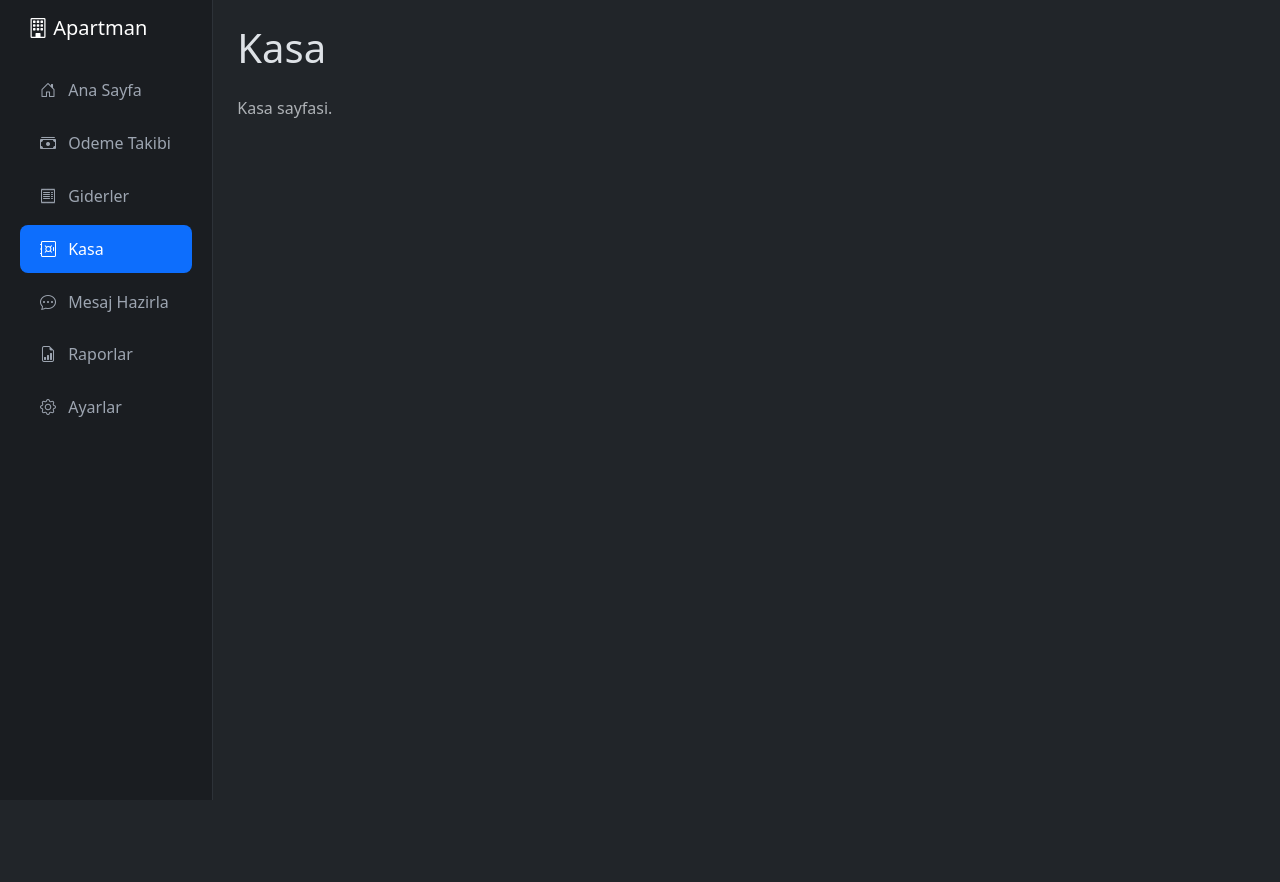
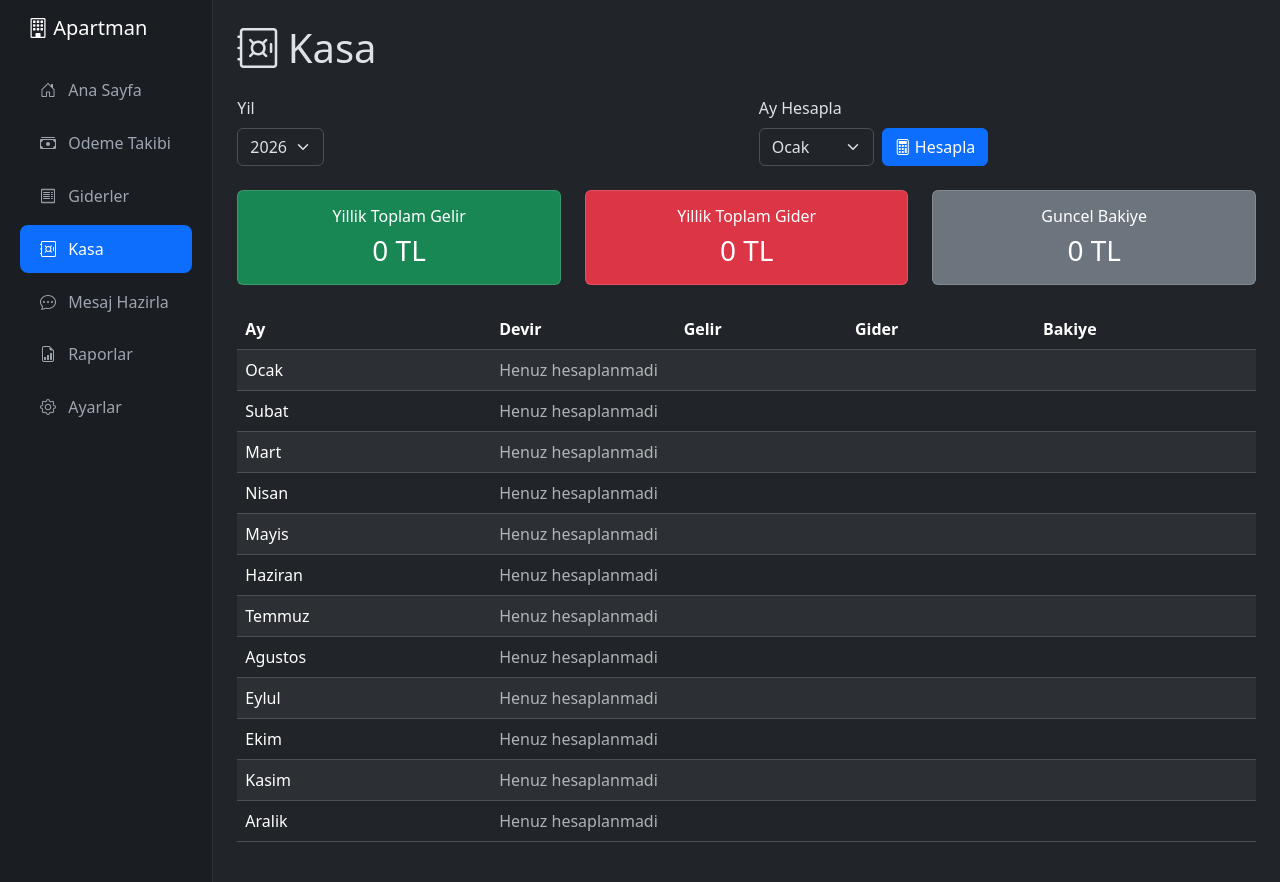
Before and after one commit to enes-ak/apartment-management, a Flask app: page /kasa/ in a window 1280 px wide. Before the commit the page ends 800 px from the top, so only its background shows below. Run offline with Flask 3, Linux system fonts and the light colour scheme.

Commit message:
feat: kasa servisi ve sayfasi - aylik gelir/gider hesaplama ve yillik ozet
Co-Authored-By: Claude Opus 4.6 (1M context) <noreply@anthropic.com>

```diff
--- a/routes/kasa.py
+++ b/routes/kasa.py
@@ -1,8 +1,36 @@
-from flask import Blueprint, render_template
+from datetime import datetime
+from flask import Blueprint, render_template, request, redirect, url_for, flash
+from models import Kasa
+from services.kasa_servisi import kasa_hesapla, yillik_kasa
 
 bp = Blueprint('kasa', __name__, url_prefix='/kasa')
 
+AY_ISIMLERI = {
+    1: 'Ocak', 2: 'Subat', 3: 'Mart', 4: 'Nisan',
+    5: 'Mayis', 6: 'Haziran', 7: 'Temmuz', 8: 'Agustos',
+    9: 'Eylul', 10: 'Ekim', 11: 'Kasim', 12: 'Aralik'
+}
 
 @bp.route('/')
 def index():
-    return render_template('kasa.html')
+    now = datetime.now()
+    yil = request.args.get('yil', now.year, type=int)
+    kayitlar = yillik_kasa(yil)
+    toplam_gelir = sum(k.toplam_gelir for k in kayitlar if k)
+    toplam_gider = sum(k.toplam_gider for k in kayitlar if k)
+    son_bakiye = 0
+    for k in reversed(kayitlar):
+        if k:
+            son_bakiye = k.bakiye
+            break
+    return render_template('kasa.html', kayitlar=kayitlar, yil=yil,
+                           toplam_gelir=toplam_gelir, toplam_gider=toplam_gider,
+                           son_bakiye=son_bakiye, ay_isimleri=AY_ISIMLERI)
+
+@bp.route('/hesapla', methods=['POST'])
+def hesapla():
+    yil = request.form.get('yil', type=int)
+    ay = request.form.get('ay', type=int)
+    kasa_hesapla(yil, ay)
+    flash(f'{AY_ISIMLERI[ay]} {yil} kasa durumu hesaplandi.', 'success')
+    return redirect(url_for('kasa.index', yil=yil))
--- /dev/null
+++ b/services/kasa_servisi.py
@@ -0,0 +1,36 @@
+from database import db
+from models import Kasa, Odeme, Gider, AidatAyari
+
+
+def kasa_hesapla(yil, ay):
+    aidat = AidatAyari.guncel_miktar()
+    odenen_sayisi = Odeme.query.filter_by(yil=yil, ay=ay, odendi=True).count()
+    toplam_gelir = odenen_sayisi * aidat
+    giderler = Gider.query.filter_by(yil=yil, ay=ay).all()
+    toplam_gider = sum(g.tutar for g in giderler)
+    devir = 0
+    if ay == 1:
+        onceki = Kasa.query.filter_by(yil=yil - 1, ay=12).first()
+    else:
+        onceki = Kasa.query.filter_by(yil=yil, ay=ay - 1).first()
+    if onceki:
+        devir = onceki.bakiye
+    bakiye = devir + toplam_gelir - toplam_gider
+    kasa = Kasa.query.filter_by(yil=yil, ay=ay).first()
+    if kasa is None:
+        kasa = Kasa(yil=yil, ay=ay)
+        db.session.add(kasa)
+    kasa.toplam_gelir = toplam_gelir
+    kasa.toplam_gider = toplam_gider
+    kasa.devir = devir
+    kasa.bakiye = bakiye
+    db.session.commit()
+    return kasa
+
+
+def yillik_kasa(yil):
+    kayitlar = []
+    for ay in range(1, 13):
+        kasa = Kasa.query.filter_by(yil=yil, ay=ay).first()
+        kayitlar.append(kasa)
+    return kayitlar
--- a/templates/kasa.html
+++ b/templates/kasa.html
@@ -3,6 +3,93 @@
 {% block title %}Kasa - Apartman Yonetimi{% endblock %}
 
 {% block content %}
-<h1 class="mb-4">Kasa</h1>
-<p class="text-muted">Kasa sayfasi.</p>
+<h1 class="mb-4"><i class="bi bi-safe"></i> Kasa</h1>
+
+<div class="row mb-4">
+    <div class="col-md-6">
+        <form method="get" class="d-flex align-items-end gap-2">
+            <div>
+                <label for="yil" class="form-label">Yil</label>
+                <select name="yil" id="yil" class="form-select" onchange="this.form.submit()">
+                    {% for y in range(yil - 2, yil + 3) %}
+                    <option value="{{ y }}" {% if y == yil %}selected{% endif %}>{{ y }}</option>
+                    {% endfor %}
+                </select>
+            </div>
+        </form>
+    </div>
+    <div class="col-md-6">
+        <form method="post" action="{{ url_for('kasa.hesapla') }}" class="d-flex align-items-end gap-2">
+            <input type="hidden" name="yil" value="{{ yil }}">
+            <div>
+                <label for="ay" class="form-label">Ay Hesapla</label>
+                <select name="ay" id="ay" class="form-select">
+                    {% for a in range(1, 13) %}
+                    <option value="{{ a }}">{{ ay_isimleri[a] }}</option>
+                    {% endfor %}
+                </select>
+            </div>
+            <button type="submit" class="btn btn-primary">
+                <i class="bi bi-calculator"></i> Hesapla
+            </button>
+        </form>
+    </div>
+</div>
+
+<div class="row mb-4">
+    <div class="col-md-4">
+        <div class="card text-bg-success">
+            <div class="card-body text-center">
+                <h6 class="card-title">Yillik Toplam Gelir</h6>
+                <h3 class="mb-0">{{ "{:,.0f}".format(toplam_gelir) }} TL</h3>
+            </div>
+        </div>
+    </div>
+    <div class="col-md-4">
+        <div class="card text-bg-danger">
+            <div class="card-body text-center">
+                <h6 class="card-title">Yillik Toplam Gider</h6>
+                <h3 class="mb-0">{{ "{:,.0f}".format(toplam_gider) }} TL</h3>
+            </div>
+        </div>
+    </div>
+    <div class="col-md-4">
+        <div class="card text-bg-secondary">
+            <div class="card-body text-center">
+                <h6 class="card-title">Guncel Bakiye</h6>
+                <h3 class="mb-0">{{ "{:,.0f}".format(son_bakiye) }} TL</h3>
+            </div>
+        </div>
+    </div>
+</div>
+
+<div class="table-responsive">
+    <table class="table table-striped table-hover">
+        <thead>
+            <tr>
+                <th>Ay</th>
+                <th>Devir</th>
+                <th>Gelir</th>
+                <th>Gider</th>
+                <th>Bakiye</th>
+            </tr>
+        </thead>
+        <tbody>
+            {% for i in range(12) %}
+            {% set k = kayitlar[i] %}
+            <tr>
+                <td>{{ ay_isimleri[i + 1] }}</td>
+                {% if k %}
+                <td>{{ "{:,.0f}".format(k.devir) }} TL</td>
+                <td class="text-success">{{ "{:,.0f}".format(k.toplam_gelir) }} TL</td>
+                <td class="text-danger">{{ "{:,.0f}".format(k.toplam_gider) }} TL</td>
+                <td><strong>{{ "{:,.0f}".format(k.bakiye) }} TL</strong></td>
+                {% else %}
+                <td colspan="4" class="text-muted">Henuz hesaplanmadi</td>
+                {% endif %}
+            </tr>
+            {% endfor %}
+        </tbody>
+    </table>
+</div>
 {% endblock %}
```
Also changed, not shown: tests/test_kasa.py (added, +46 -0 lines), services/__init__.py (added).
